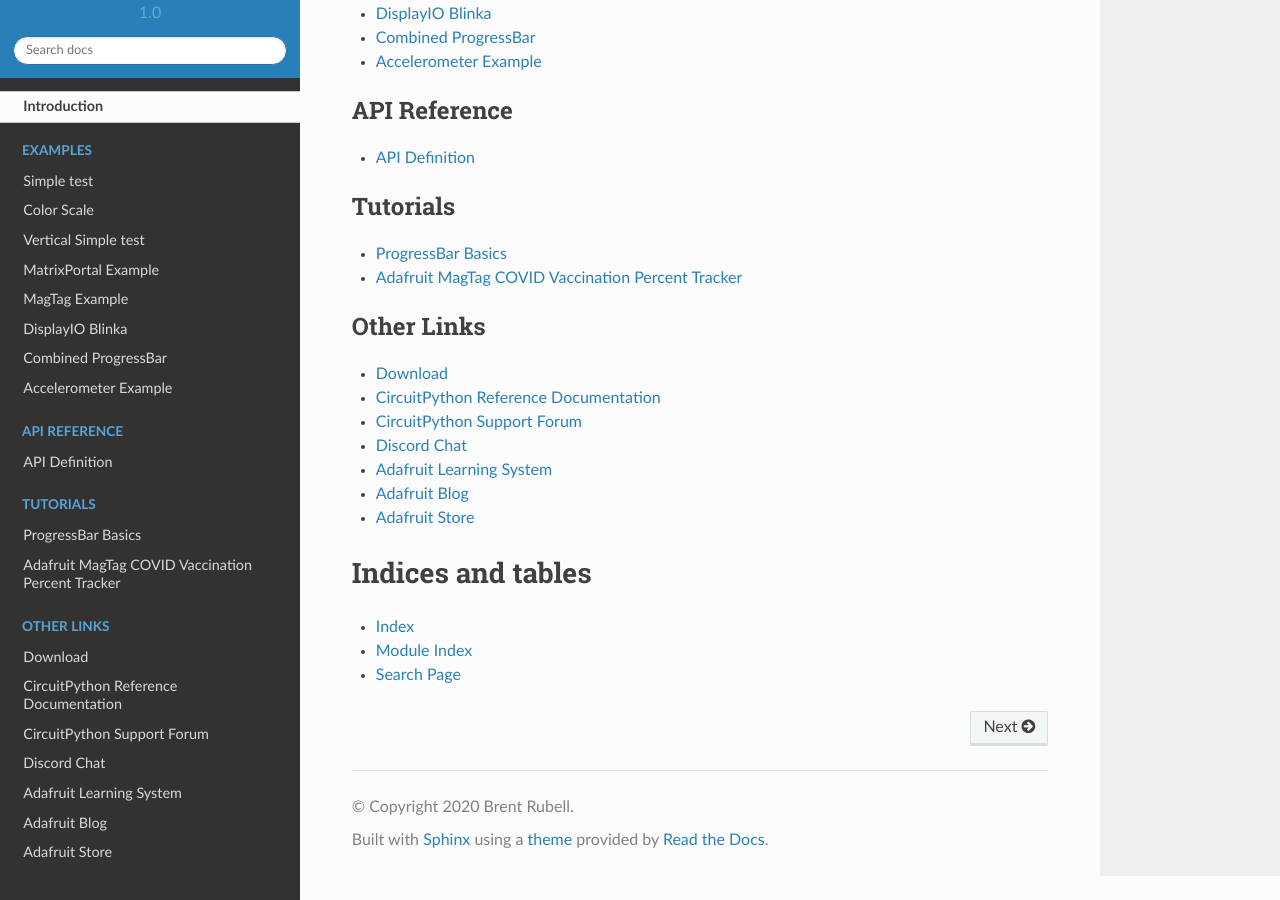
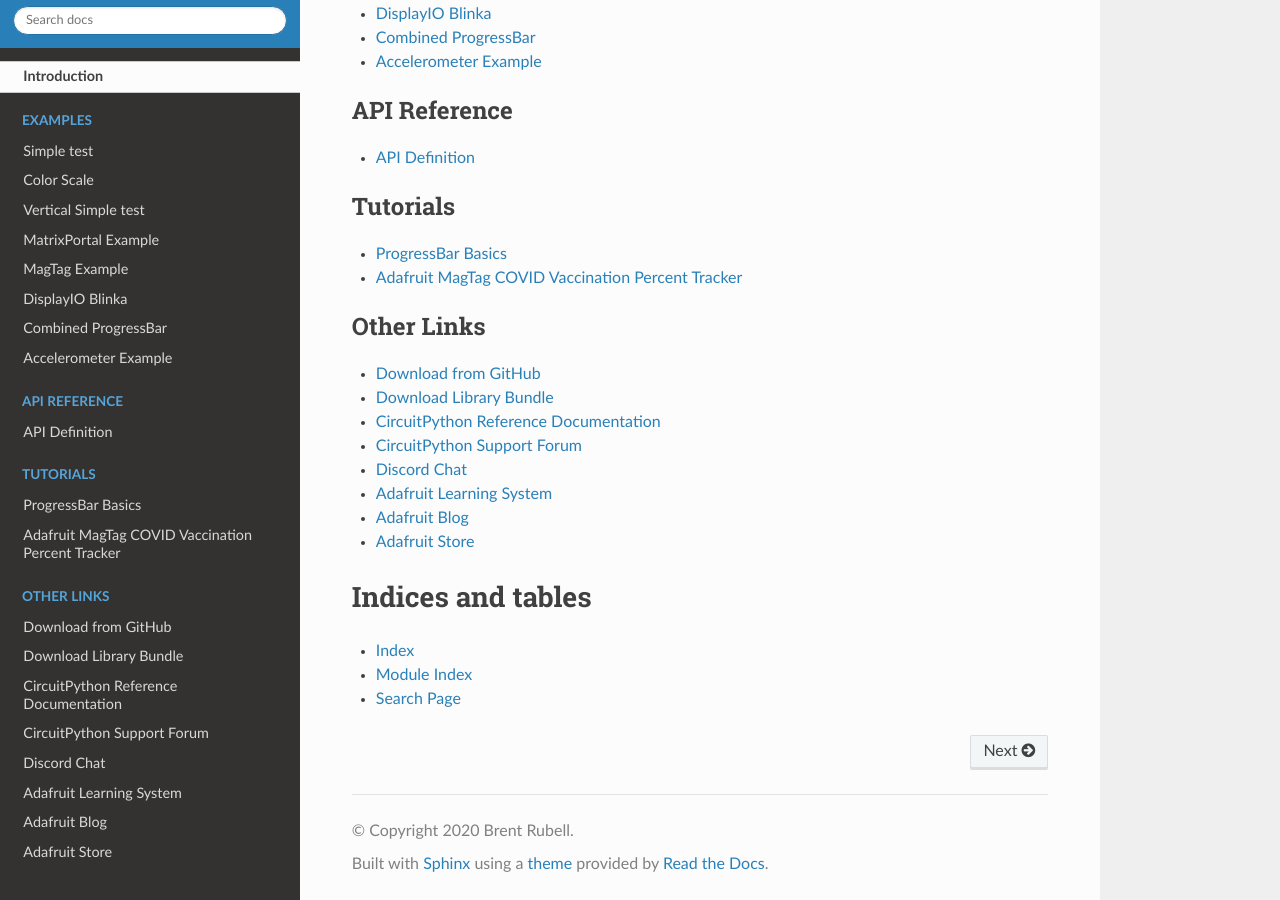
Before and after one commit to adafruit/Adafruit_CircuitPython_ProgressBar, a Sphinx documentation site: the page built from docs/index.rst, in a window 1280 px wide and 900 px high, scrolled down 1587 px. Built offline with Sphinx 7.4.7 and the Read the Docs theme 2.0.0, drawn with Linux system fonts in a browser that asks for light colours.

Commit message:
Added cp.org link to index.rst

```diff
--- a/docs/index.rst
+++ b/docs/index.rst
@@ -35,7 +35,8 @@
 .. toctree::
     :caption: Other Links
 
-    Download <https://github.com/brentru/Adafruit_CircuitPython_ProgressBar/releases/latest>
+    Download from GitHub <https://github.com/adafruit/Adafruit_CircuitPython_ProgressBar/releases/latest>
+    Download Library Bundle <https://circuitpython.org/libraries>
     CircuitPython Reference Documentation <https://docs.circuitpython.org>
     CircuitPython Support Forum <https://forums.adafruit.com/viewforum.php?f=60>
     Discord Chat <https://adafru.it/discord>
```
